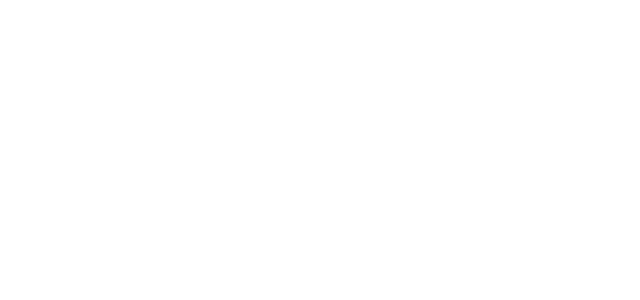
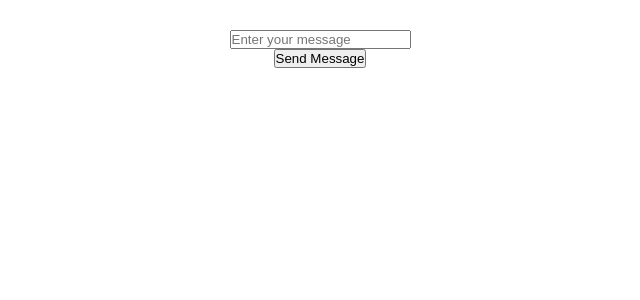
Before and after one commit to Wanjie-Ryan/Sockets, a React (Create React App) app: page / in a window 1280 px wide. Shown: the top 300 px of the page, without its empty margins (320-960 px from the left). Built offline with nearby package versions, Linux system fonts and the light colour scheme.

Commit message:
socket-client

```diff
--- a/src/components/Sockets/io.jsx
+++ b/src/components/Sockets/io.jsx
@@ -11,8 +11,16 @@
 
     <>
 
+        <div className="input">
 
 
+         <input type='text' placeholder ='Enter your message'/>
+
+         <button>Send Message</button>
+
+
+
+        </div>
 
 
 
--- a/src/index.css
+++ b/src/index.css
@@ -4,3 +4,12 @@
   margin:0;
   box-sizing: border-box;
 }
+
+.input{
+
+  display:flex;
+  flex-direction:column;
+  align-items:center;
+  height:100vh;
+  margin-top:30px;
+}
```
